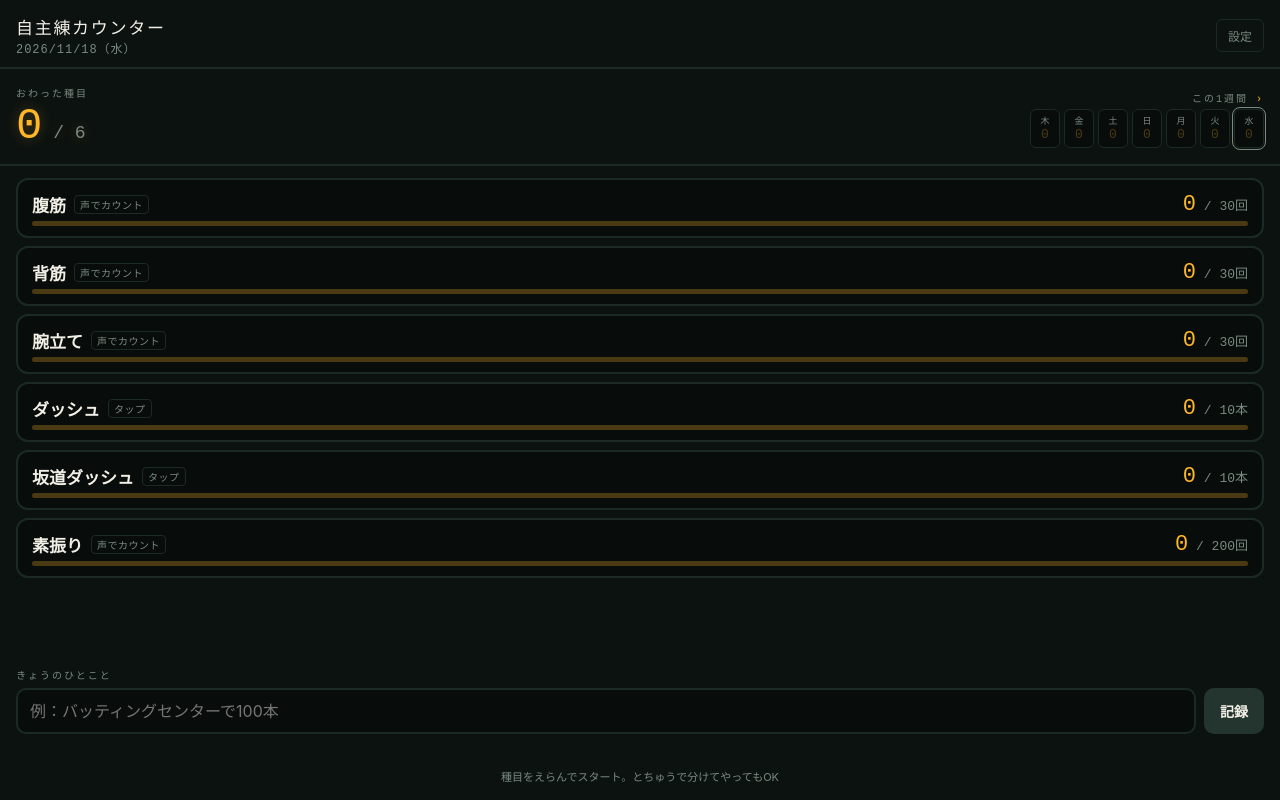
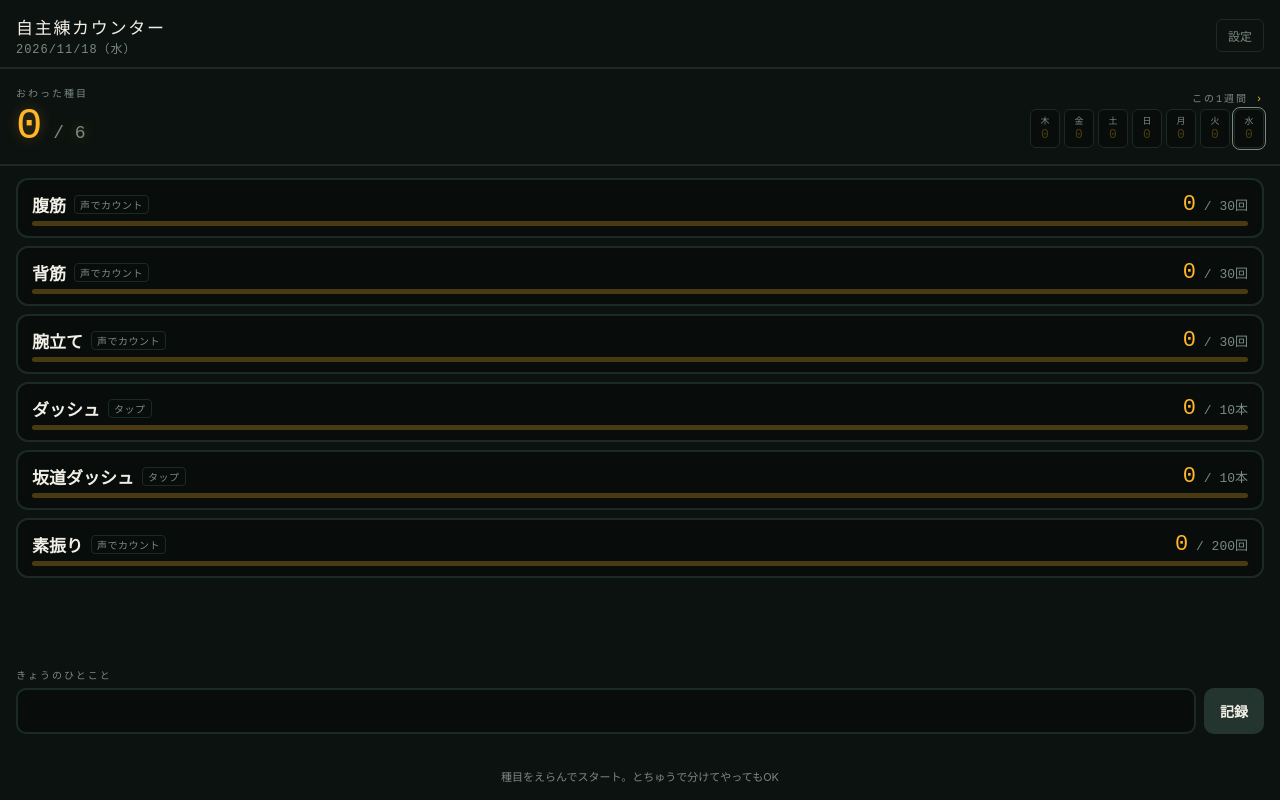
Before and after one commit to kreatio-works/forBaseball, a plain HTML site: page jishuren_counter/index.html in a window 1280 px wide. Drawn offline with Linux system fonts and the light colour scheme; a web font is replaced by a local one.

Commit message:
自主練カウンター：ひとこと欄の例文を削除
Co-Authored-By: Claude Fable 5.2 <noreply@anthropic.com>
Claude-Session: https://claude.ai/code/session_01BvTJHqefY7sCBYdbEJGqfM

```diff
--- a/jishuren_counter/index.html
+++ b/jishuren_counter/index.html
@@ -308,7 +308,7 @@
   <div class="memo">
     <label class="dot" for="memoInput">きょうのひとこと</label>
     <div class="memo-row">
-      <input id="memoInput" type="text" maxlength="60" placeholder="例：バッティングセンターで100本" autocomplete="off">
+      <input id="memoInput" type="text" maxlength="60" autocomplete="off">
       <button id="memoBtn" type="button">記録</button>
     </div>
     <div id="memoMsg"></div>
```
Also changed, not shown: 1 other file.
